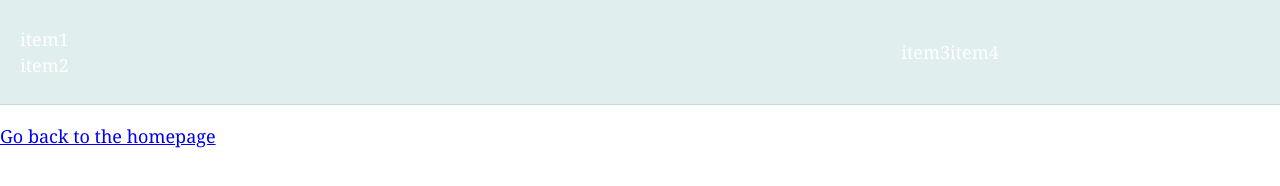
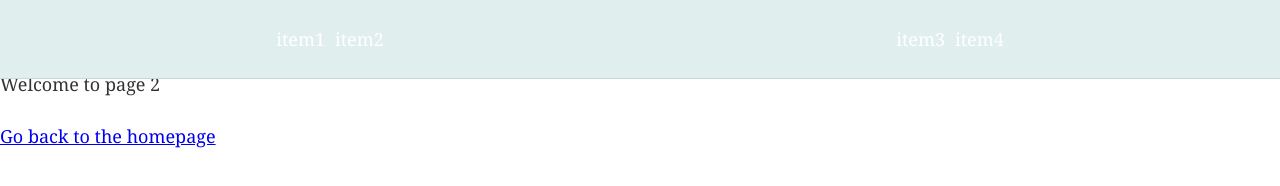
Before and after one commit to Sandbagger/wills-gatsby-template, a Gatsby site: page /page-2 in a window 1280 px wide. Built offline with nearby package versions, Linux system fonts and the light colour scheme; Gatsby itself is replaced by a stand-in of ours.

Commit message:
Added seperate styled component for container div.

```diff
--- a/src/components/header.js
+++ b/src/components/header.js
@@ -30,6 +30,16 @@ text-align: right;
   color: white;
 }
 `
+const NavItemContainer = styled.div`
+  display: flex;
+  align-items: center;
+  justify-content: center;
+  color: white;
+  & > * + * {
+    margin-left: 10px;
+  }
+`
+
 const StyledLink = styled.div`
 text-decoration: none;
 `
@@ -39,16 +49,16 @@ const Header = ({ siteTitle }) => (
   <>
   <Nav>
     <NavLeft data-testid="logo">
-      <div>
-      <StyledLink data-testid="nav-item-1" to="/">item1</StyledLink>
-      <StyledLink data-testid="nav-item-2" to="/">item2</StyledLink>
-      </div>
+      <NavItemContainer>
+        <StyledLink data-testid="nav-item-1" to="/">item1</StyledLink>
+        <StyledLink data-testid="nav-item-2" to="/">item2</StyledLink>
+      </NavItemContainer>
     </NavLeft>
     <NavRight>
-      <div>
-       <StyledLink data-testid="nav-item-3" to="/">item3</StyledLink>
-       <StyledLink data-testid="nav-item-4" to="/">item4</StyledLink>
-      </div>
+      <NavItemContainer>
+        <StyledLink data-testid="nav-item-3" to="/">item3</StyledLink>
+         <StyledLink data-testid="nav-item-4" to="/">item4</StyledLink>
+       </NavItemContainer>
       </NavRight>
   </Nav>
   </>
```
